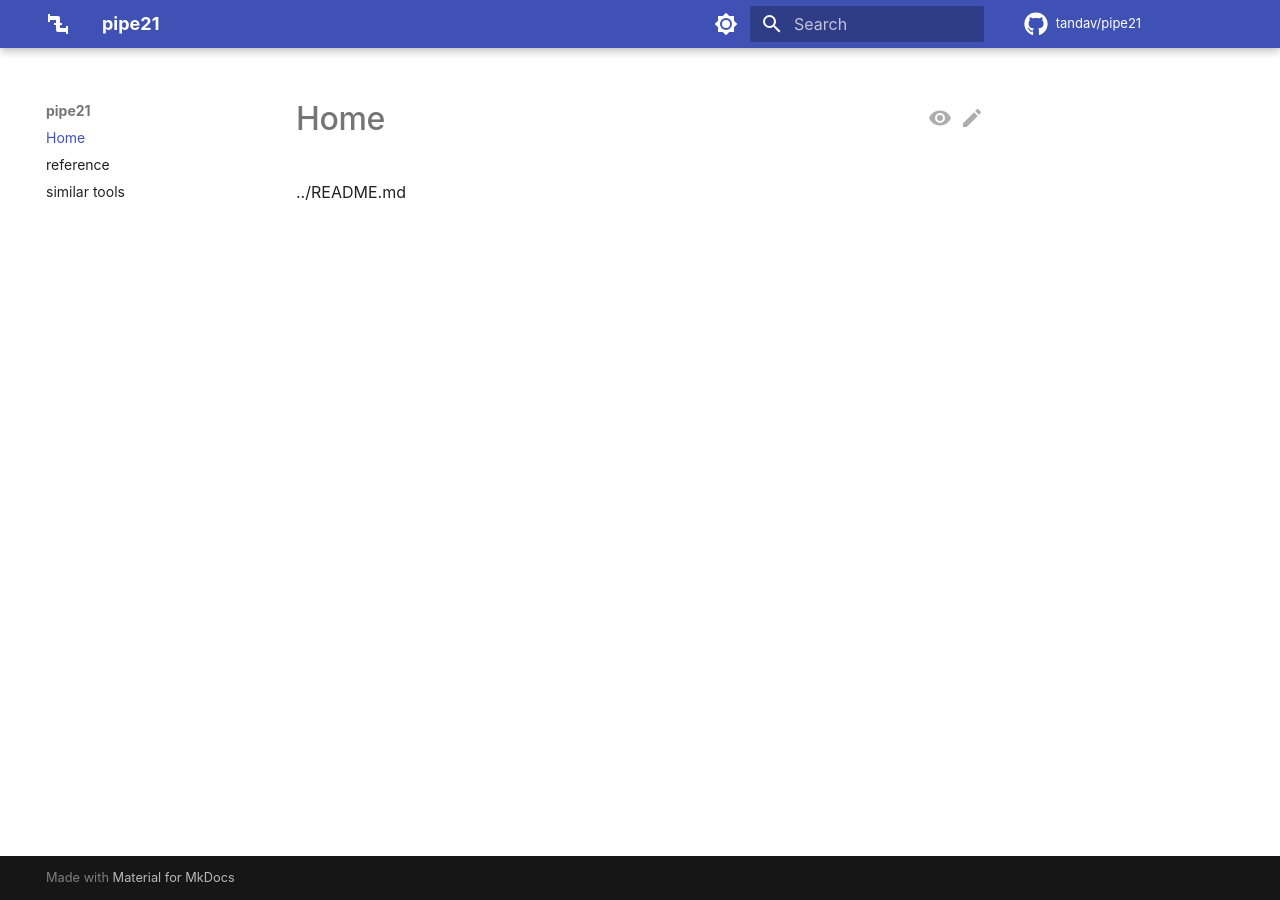
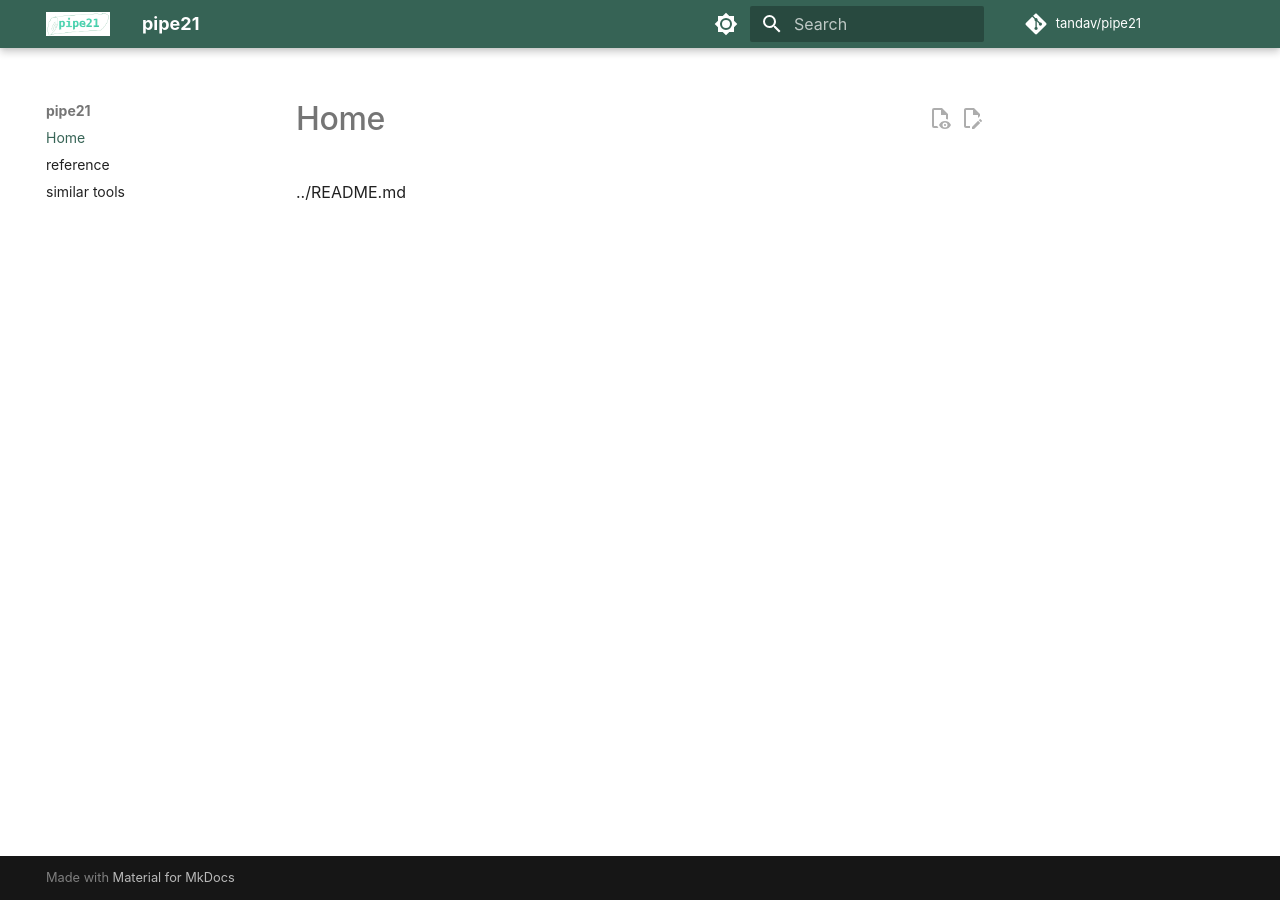
Before and after one commit to tandav/pipe21, an MkDocs documentation site: the page built from docs/index.md, in a window 1280 px wide. Built offline with MkDocs 1.6.1 and Material for MkDocs 9.7.7, drawn with Linux system fonts in a browser that asks for light colours; comment, search, counter and statistics services are not loaded.

Commit message:
add logo and change theme colors

```diff
--- a/docs/stylesheets/extra.css
+++ b/docs/stylesheets/extra.css
@@ -5,6 +5,8 @@ code {
 :root > * {
     --md-text-font: -apple-system, BlinkMacSystemFont, 'Segoe UI', Roboto, Helvetica, Arial, sans-serif, 'Apple Color Emoji', 'Segoe UI Emoji', 'Segoe UI Symbol';
     --md-code-font: "Menlo", 'SF Mono', "Monaco", "Roboto Mono", "Consolas", "Liberation Mono", "Courier New", monospace;
+    --md-primary-fg-color:#366355;
+    --md-accent-fg-color: #72D1B2;
 }
 
 .md-typeset h1, .md-typeset h2, .md-typeset h3, .md-typeset h4, .md-typeset h5, .md-typeset h6 {
--- a/mkdocs.yml
+++ b/mkdocs.yml
@@ -8,11 +8,7 @@ extra_css:
 theme:
   name: material
   favicon: images/favicon.ico
-  icon:
-    logo: material/pipe
-    repo: fontawesome/brands/github
-    edit: material/pencil
-    view: material/eye
+  logo: images/logo.png
   features:
     - navigation.instant
     - content.action.edit
@@ -22,8 +18,8 @@ theme:
     # Palette toggle for light mode
     - media: "(prefers-color-scheme: light)"
       scheme: default
-      primary: indigo
-      accent: indigo
+      primary: custom
+      accent: teal
       toggle:
         icon: material/brightness-7
         name: Switch to dark mode
@@ -31,8 +27,8 @@ theme:
     # Palette toggle for dark mode
     - media: "(prefers-color-scheme: dark)"
       scheme: slate
-      primary: yellow
-      accent: yellow
+      primary: custom
+      accent: custom
       toggle:
         icon: material/brightness-4
         name: Switch to system preference
```
Also changed, not shown: README.md (+2 -0 lines), docs/images/favicon.ico, docs/images/logo.png (added), 2 other files.
